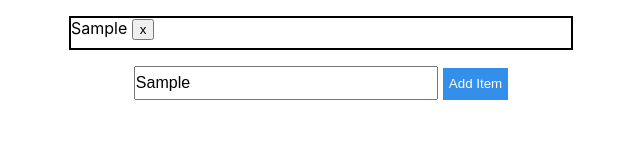
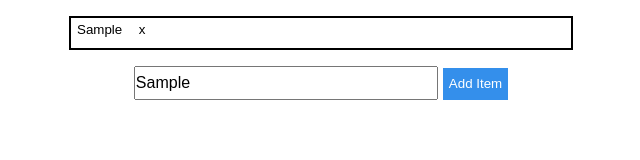
Before and after one commit to simon-mok-oocl/react_todo, a React (Create React App) app: page / in a window 1280 px wide. Both pictures are taken after typing "Sample" into the empty fields and a click on the input "Add Item". Shown: the top 160 px of the page, without its empty margins (319-959 px from the left). Built offline with nearby package versions, Linux system fonts and the light colour scheme.

Commit message:
[todo list][simon] refactor item display

```diff
--- a/src/component/item.js
+++ b/src/component/item.js
@@ -13,10 +13,15 @@ function Item(props)
 		dispatch({type: TOGGLE_DONE , payload: props.todo.id });
 	}
 
+	let description;
+	let crossButton = <input type="button" value="x" onClick={toggleDone}/>;
+
 	if(props.todo.done)
-		return <p><strike>{props.todo.description}</strike>  <input type="button" value="x" onClick={toggleDone}/> </p>;
+		description = <strike>{props.todo.description}</strike>;
 	else
-		return <p>{props.todo.description} <input type="button" value="x" onClick={toggleDone}/></p>;
+		description =  <span>{props.todo.description}</span>  ;
+
+	return [<p> <button class="link" onClick={toggleDone}>{ description }</button> {crossButton} </p>];
 }
 
 export default Item;
--- a/src/style/item.css
+++ b/src/style/item.css
@@ -8,3 +8,11 @@ p{
 	margin-left: auto;
 	margin-right: auto;
 }
+
+input[type=button]{
+	background-color: transparent;
+	border: none;
+	align-self: right;
+}
+
+button.link { background:none; border:none; }
```
